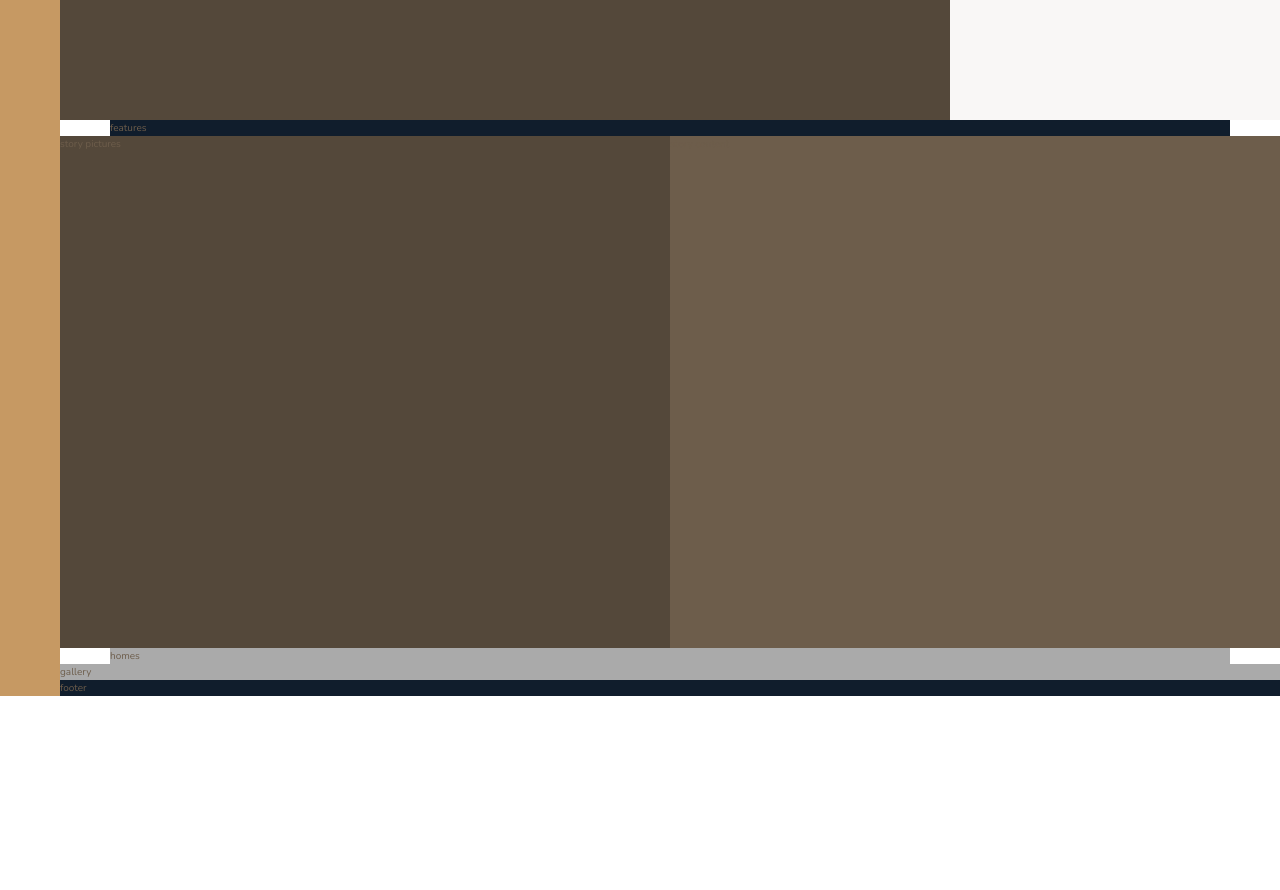
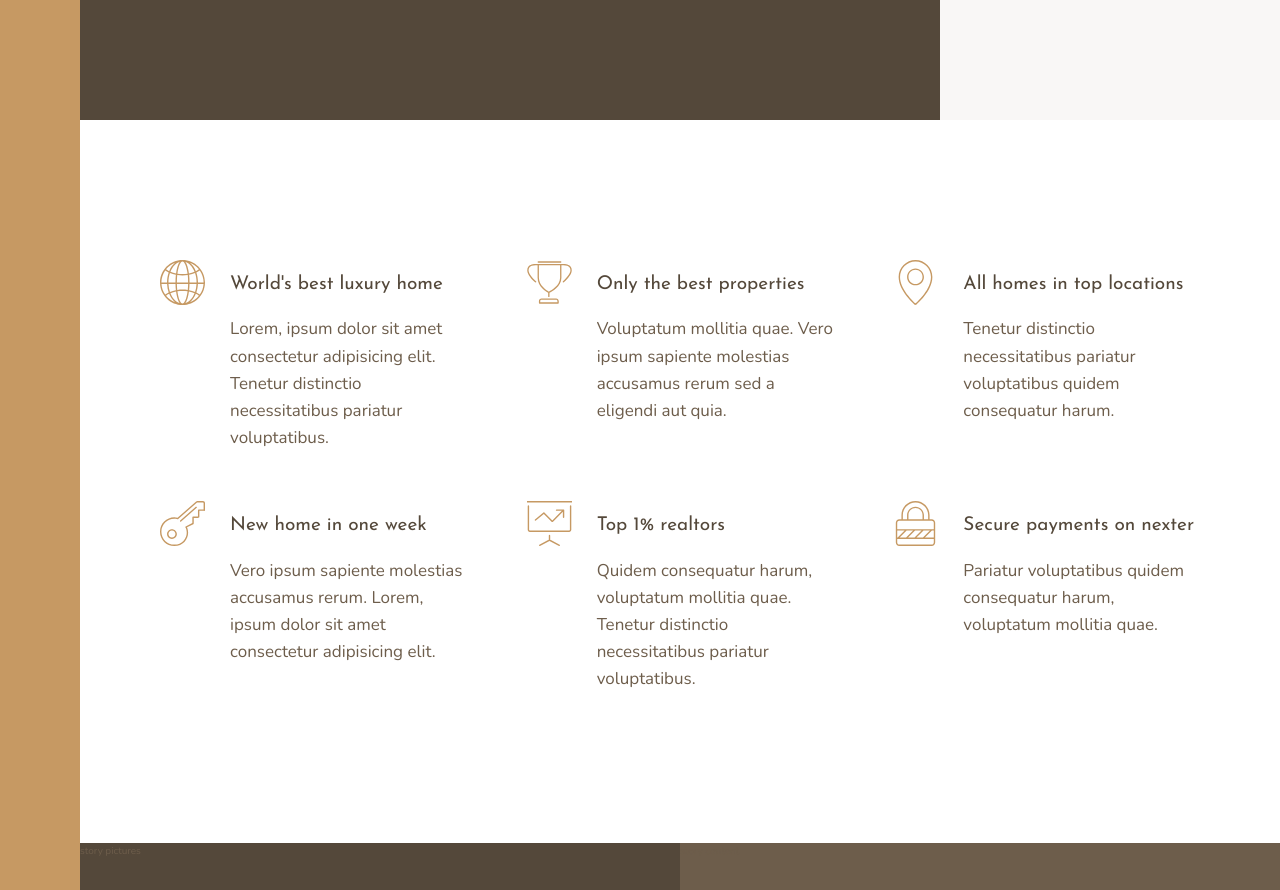
Before and after one commit to thelonglqd/css-grid-udemy-course, a website: page index.html in a window 1280 px wide. Shown: the part 520-1410 px from the top of the page. Before the commit the page ends 1216 px from the top, so only its background shows below. Drawn offline with nearby package versions, Linux system fonts and the light colour scheme.

Commit message:
finish features section

```diff
--- a/index.html
+++ b/index.html
@@ -18,7 +18,68 @@
     <div class="sidebar">sidebar</div>
     <header class="header">header</header>
     <div class="realtors">realtors</div>
-    <section class="features">features</section>
+    <section class="features">
+      <div class="feature">
+        <svg class="feature__img">
+          <use xlink:href="img/sprite.svg#icon-global"></use>
+        </svg>
+        <h4 class="heading-4 heading-4--dark">World's best luxury home</h4>
+        <p class="feature__text">
+          Lorem, ipsum dolor sit amet consectetur adipisicing elit. Tenetur
+          distinctio necessitatibus pariatur voluptatibus.
+        </p>
+      </div>
+      <div class="feature">
+        <svg class="feature__img">
+          <use xlink:href="img/sprite.svg#icon-trophy"></use>
+        </svg>
+        <h4 class="heading-4 heading-4--dark">Only the best properties</h4>
+        <p class="feature__text">
+          Voluptatum mollitia quae. Vero ipsum sapiente molestias accusamus
+          rerum sed a eligendi aut quia.
+        </p>
+      </div>
+      <div class="feature">
+        <svg class="feature__img">
+          <use xlink:href="img/sprite.svg#icon-map-pin"></use>
+        </svg>
+        <h4 class="heading-4 heading-4--dark">All homes in top locations</h4>
+        <p class="feature__text">
+          Tenetur distinctio necessitatibus pariatur voluptatibus quidem
+          consequatur harum.
+        </p>
+      </div>
+      <div class="feature">
+        <svg class="feature__img">
+          <use xlink:href="img/sprite.svg#icon-key"></use>
+        </svg>
+        <h4 class="heading-4 heading-4--dark">New home in one week</h4>
+        <p class="feature__text">
+          Vero ipsum sapiente molestias accusamus rerum. Lorem, ipsum dolor sit
+          amet consectetur adipisicing elit.
+        </p>
+      </div>
+      <div class="feature">
+        <svg class="feature__img">
+          <use xlink:href="img/sprite.svg#icon-presentation"></use>
+        </svg>
+        <h4 class="heading-4 heading-4--dark">Top 1% realtors</h4>
+        <p class="feature__text">
+          Quidem consequatur harum, voluptatum mollitia quae. Tenetur distinctio
+          necessitatibus pariatur voluptatibus.
+        </p>
+      </div>
+      <div class="feature">
+        <svg class="feature__img">
+          <use xlink:href="img/sprite.svg#icon-lock"></use>
+        </svg>
+        <h4 class="heading-4 heading-4--dark">Secure payments on nexter</h4>
+        <p class="feature__text">
+          Pariatur voluptatibus quidem consequatur harum, voluptatum mollitia
+          quae.
+        </p>
+      </div>
+    </section>
     <div class="story__pictures">story pictures</div>
     <div class="story__content">story content</div>
     <section class="homes">homes</section>
--- a/sass/_base.scss
+++ b/sass/_base.scss
@@ -38,10 +38,10 @@
   display: grid;
   grid-template-rows: 80vh min-content 40vw repeat(3, min-content);
   grid-template-columns:
-    [sidebar-start] 6rem [sidebar-end full-start] 1fr [center-start] repeat(
-      8,
-      [col-start] minmax(min-content, 14rem) [col-end]
-    )
+    [sidebar-start] 8rem [sidebar-end full-start] minmax(
+      8rem,
+      1fr
+    ) [center-start] repeat(8, [col-start] minmax(min-content, 14rem) [col-end])
     [center-end]
-    1fr [full-end];
+    minmax(8rem, 1fr) [full-end];
 }
--- a/sass/_features.scss
+++ b/sass/_features.scss
@@ -1,4 +1,28 @@
 .features {
-  background-color: $color-secondary;
   grid-column: center-start / center-end;
+  display: grid;
+  grid-template-columns: repeat(auto-fit, minmax(25rem, 1fr));
+  grid-gap: 6rem;
+  margin: 15rem 0;
+
+  align-items: start;
 }
+
+.feature {
+  display: grid;
+  grid-template-columns: min-content 1fr;
+  grid-column-gap: 2.5rem;
+  grid-row-gap: 1.5rem;
+
+  &__img {
+    fill: $color-primary;
+    width: 4.5rem;
+    height: 4.5rem;
+    grid-row: 1 / span 2;
+    transform: translateY(-1rem);
+  }
+
+  &__text {
+    font-size: 1.7rem;
+  }
+}
--- a/sass/_typography.scss
+++ b/sass/_typography.scss
@@ -0,0 +1,17 @@
+%heading {
+  font-family: $font-display;
+  font-weight: 400;
+}
+
+.heading-4 {
+  @extend %heading;
+  font-size: 1.9rem;
+
+  &--dark {
+    color: $color-grey-dark-1;
+  }
+
+  &--light {
+    color: $color-grey-light-1;
+  }
+}
```
Also changed, not shown: sass/main.css, 1 other file.
